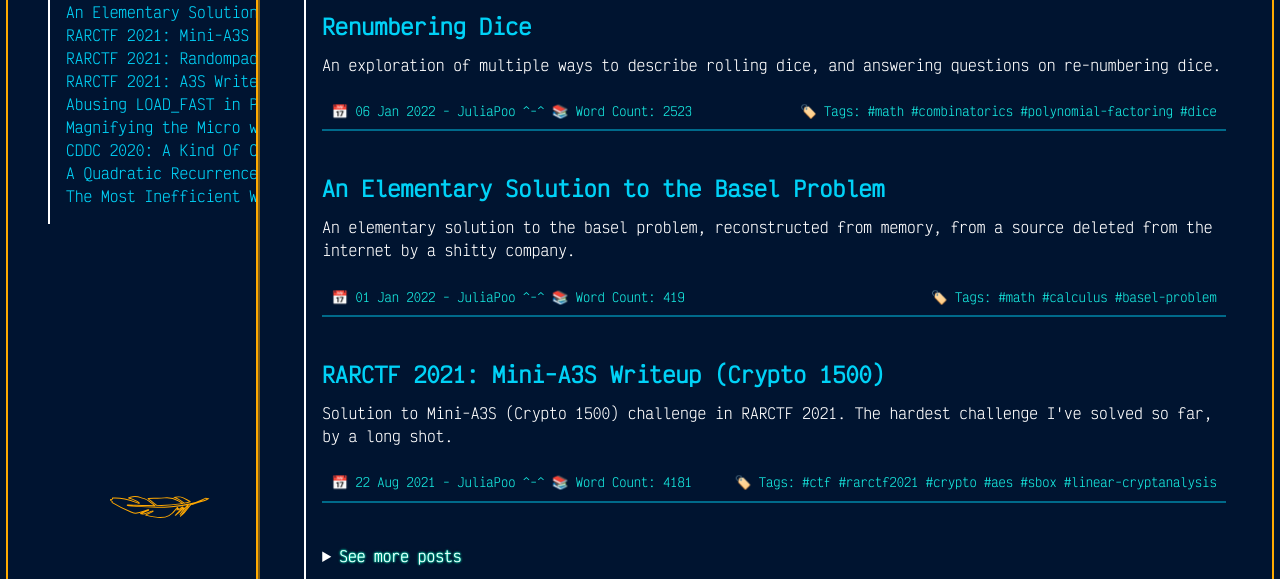
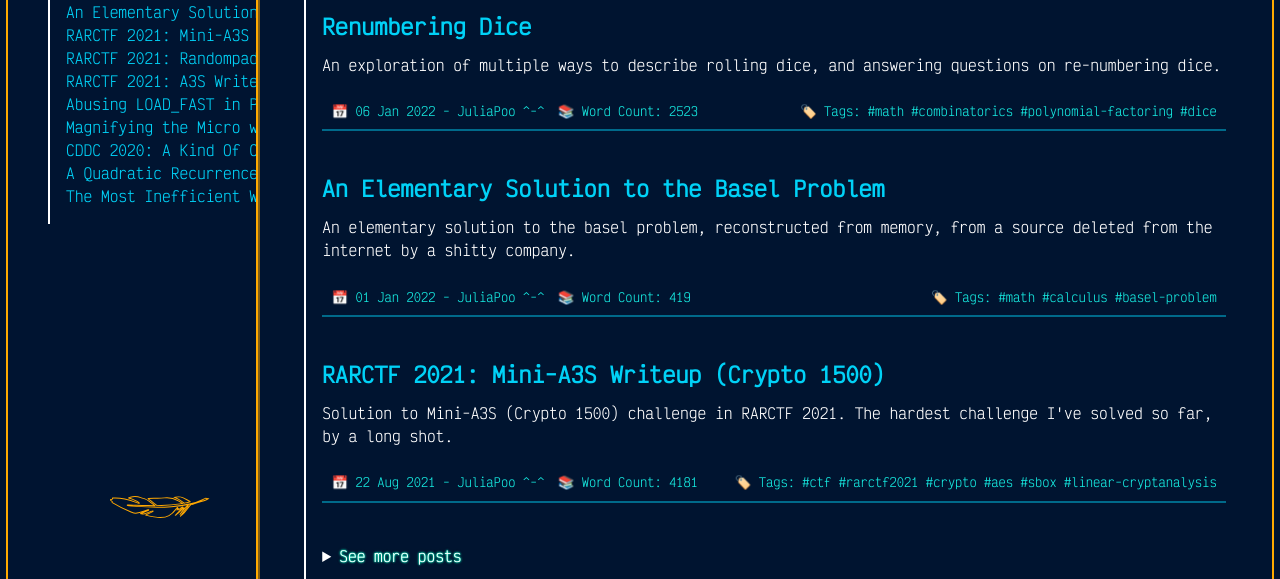
Before and after one commit to JuliaPoo/juliapoo.github.io, a Jekyll site: the page built from blog.html, in a window 1280 px wide and 1400 px high. Shown: the part 294-873 px from the top of the window. Built offline with Jekyll 4.4.1, drawn with Linux system fonts in a browser that asks for light colours; formulas are drawn with MathJax 3.

Commit message:
Fix layout of meta info

```diff
--- a/_includes/footer.html
+++ b/_includes/footer.html
@@ -1,7 +1,7 @@
 <div id="footer">
     <div id="footer-container">
     <!--TODO: Add link to license-->
-    <p id="footer-credit"><b>JuliaPoo</b> © 2021 — <a href="LICENSE">BY-NC-SA 4.0</a></p>
-    <p id="footer-time">Last edited: {{ site.time }}</p>
+    <p id="footer-item"><b>JuliaPoo</b> © 2021 — <a href="LICENSE">BY-NC-SA 4.0</a></p>
+    <p id="footer-item">Last edited: {{ site.time }}</p>
     </div>
 </div>
--- a/_layouts/art-writeup.html
+++ b/_layouts/art-writeup.html
@@ -10,7 +10,7 @@
     <div class="post-meta">
 
         <span class="post-meta-left">
-            <span>📅</span> {{ page.date | date_to_string }} - {{ page.author }} ^-^
+            <span>📅 {{ page.date | date_to_string }} - {{ page.author }} ^-^</span>
         </span>
 
         <span class="post-meta-right">
--- a/_layouts/post.html
+++ b/_layouts/post.html
@@ -10,8 +10,8 @@
     <div class="post-meta">
 
         <span class="post-meta-left">
-            <span>📅</span> {{ page.date | date_to_string }} - {{ page.author }} ^-^
-            <span>📚</span> Word Count: {{page.content | strip_html | number_of_words }}
+            <span>📅 {{ page.date | date_to_string }} - {{ page.author }} ^-^</span>
+            <span>📚 Word Count: {{page.content | strip_html | number_of_words }}</span>
         </span>
 
         <span class="post-meta-right">
--- a/_sass/blog.scss
+++ b/_sass/blog.scss
@@ -34,4 +34,16 @@
     display: flex;
     align-items: center;
     justify-content: space-between;
+    flex-wrap: wrap;
 }
+
+.post-meta-left {
+    max-width: 100%;
+    display: flex;
+    flex-wrap: wrap;
+    justify-content: start;
+}
+
+.post-meta-left span {
+    padding-right: 1em;
+}
--- a/_sass/footer.scss
+++ b/_sass/footer.scss
@@ -9,8 +9,6 @@
 }
 
 #footer-container {
-    padding-left: 1em;
-    padding-right: 1em;
     max-height: 100%;
 
     display: flex;
@@ -18,12 +16,9 @@
     justify-content: space-between;
 }
 
-#footer-credit {
+#footer-item {
     vertical-align: middle;
     font-size: small;
+    padding-left: 1em;
+    padding-right: 1em;
 }
-
-#footer-time {
-    vertical-align: middle;
-    font-size: small;
-}
--- a/blog.html
+++ b/blog.html
@@ -29,8 +29,8 @@
     <div class="blog-post-meta">
 
         <span class="post-meta-left">
-            <span>📅</span> {{ post.date | date_to_string }} - {{ post.author }} ^-^
-            <span>📚</span> Word Count: {{post.content | strip_html | number_of_words }}
+            <span>📅 {{ post.date | date_to_string }} - {{ post.author }} ^-^</span>
+            <span>📚 Word Count: {{post.content | strip_html | number_of_words }}</span>
         </span>
 
         <span class="post-meta-right">
@@ -73,8 +73,8 @@
         <div class="blog-post-meta">
 
             <span class="post-meta-left">
-                <span>📅</span> {{ post.date | date_to_string }} - {{ post.author }} ^-^
-                <span>📚</span> Word Count: {{post.content | strip_html | number_of_words }}
+                <span>📅 {{ post.date | date_to_string }} - {{ post.author }} ^-^</span>
+                <span>📚 Word Count: {{post.content | strip_html | number_of_words }}</span>
             </span>
 
             <span class="post-meta-right">
```
Also changed, not shown: assets/art/2022-01-09-aes-diffusion/aes128-diffusion-9r-mod128-10.png (added), assets/art/2022-01-09-aes-diffusion/aes128-diffusion-9r-mod128-9.png (added).
